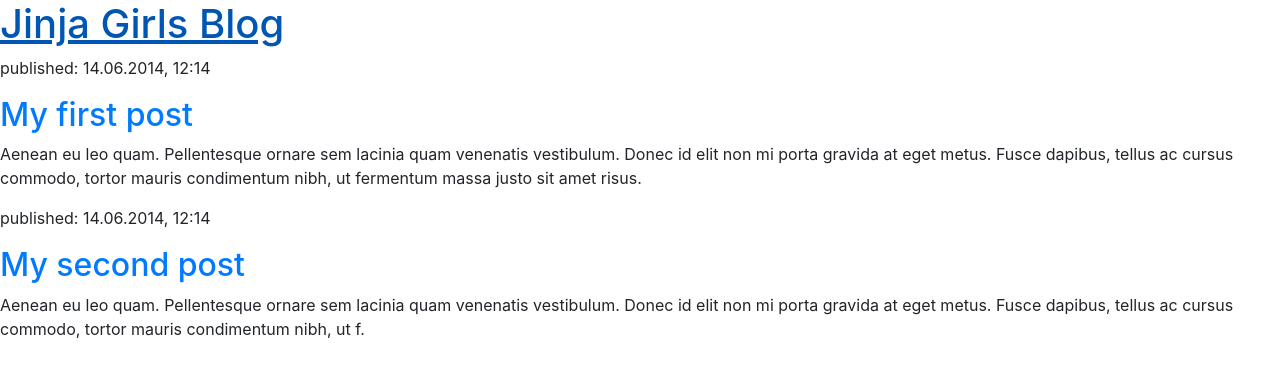
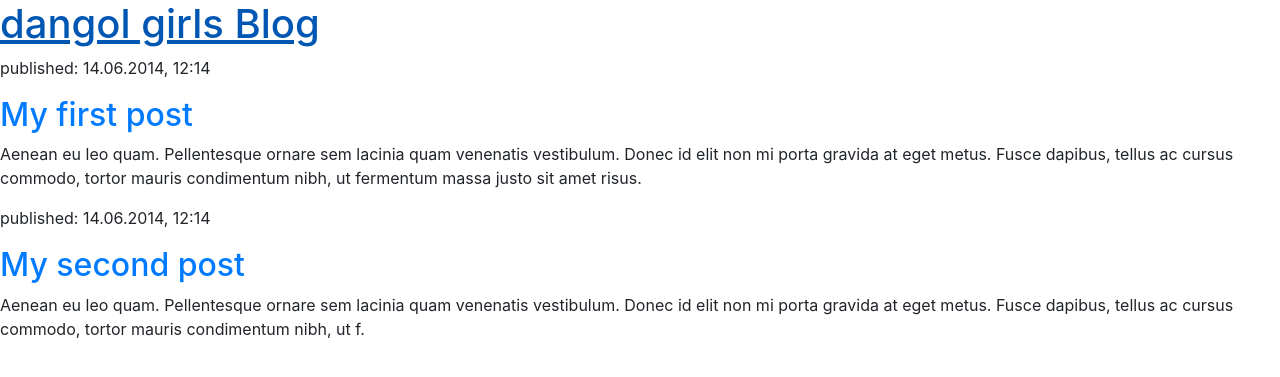
Before and after one commit to jstnhmltn/PDXCode, a Django app: page / in a window 1280 px wide. Shown: the top 377 px of the page. Run offline with Django 3.2, Linux system fonts and the light colour scheme; some libraries are stand-ins or nearby versions.

Commit message:
2020-04-29

```diff
--- a/3 Django/Lab1/djangogirls/blog/templates/blog/post_list.html
+++ b/3 Django/Lab1/djangogirls/blog/templates/blog/post_list.html
@@ -8,7 +8,7 @@
     <body>
 
         <div>
-            <h1><a href="/">Jinja Girls Blog</a></h1>
+            <h1><a href="/">dangol girls Blog</a></h1>
         </div>
 
         <div>
```
Also changed, not shown: 3 Django/Lab1/djangogirls/Static/CSS/css.css (renamed from 3 Django/Lab1/djangogirls/CSS/css.css), 3 Django/Lab1/djangogirls/Static/JS/js.js (renamed from 3 Django/Lab1/djangogirls/JS/js.js), 4 other files.
